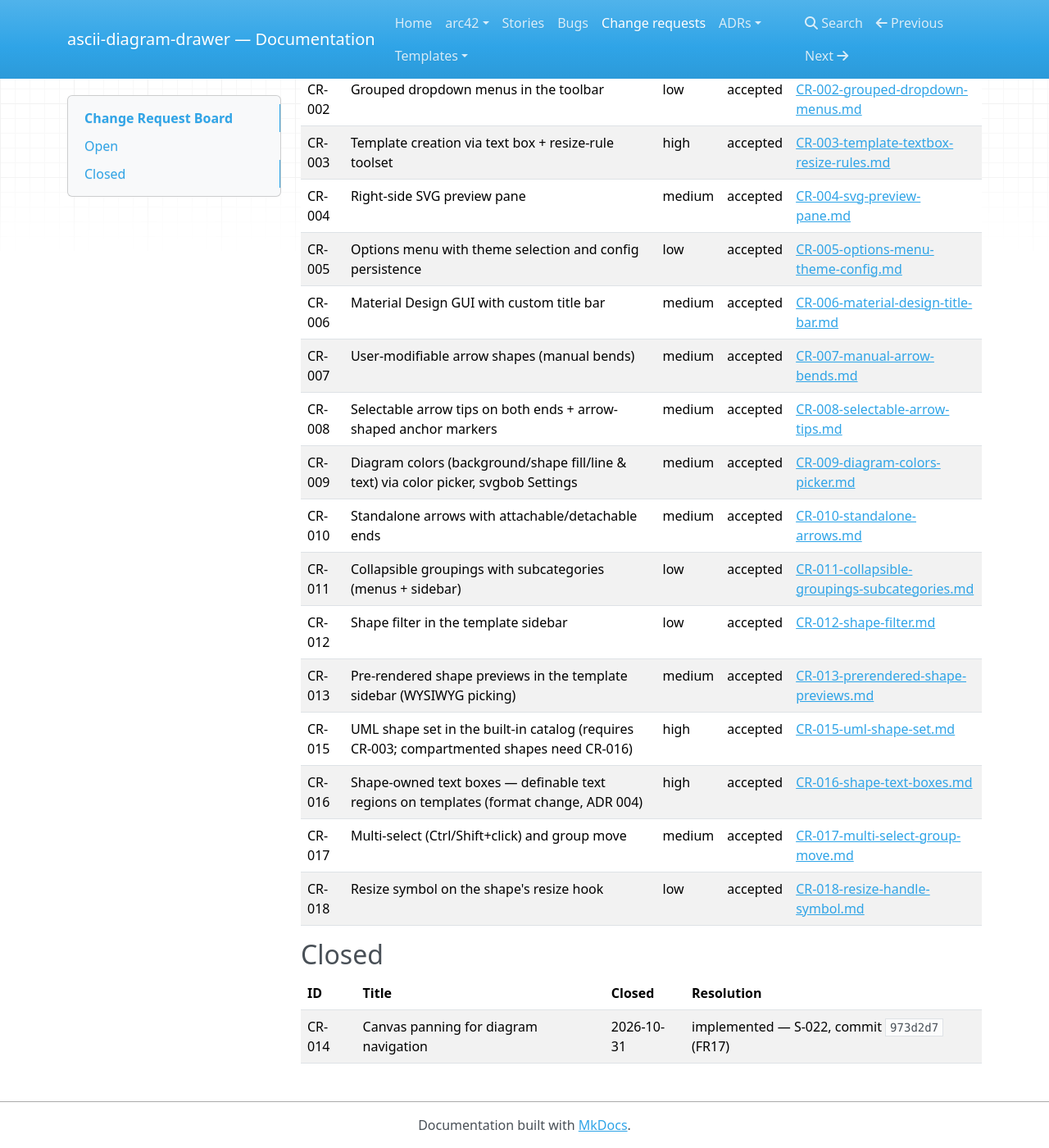
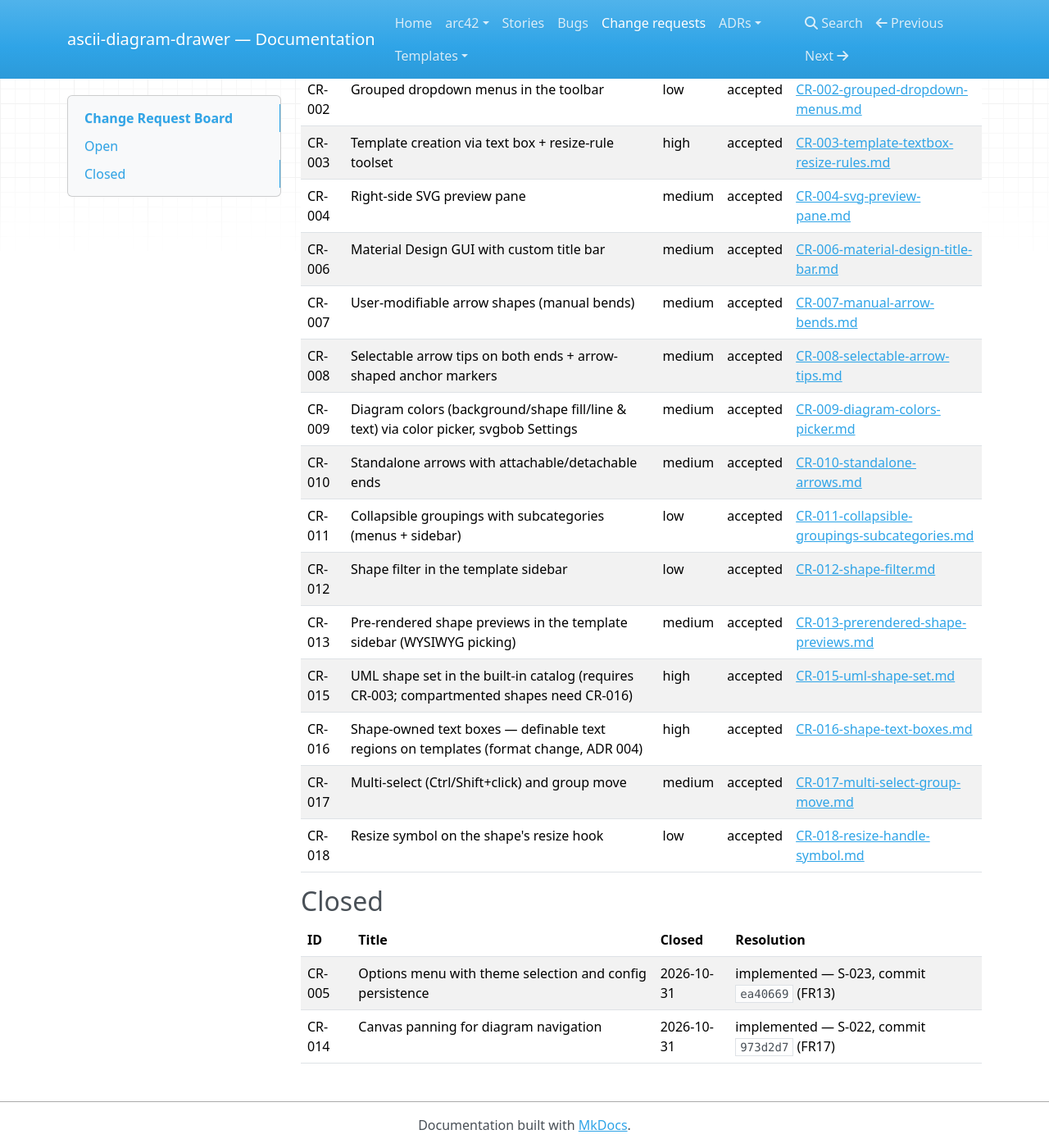
Before and after one commit to Reto411/ascii-diagram-drawer, an MkDocs documentation site: the page built from doc/crs/CRS.md, in a window 1280 px wide and 1400 px high, scrolled down 326 px. Shown: the whole window at 82% size. Built offline with MkDocs 1.6.1, drawn with Linux system fonts in a browser that asks for light colours; nearby versions of some CDN libraries.

Commit message:
CR-005 → implemented (S-023, ea40669) — closed on the CR board

```diff
--- a/doc/crs/CRS.md
+++ b/doc/crs/CRS.md
@@ -18,7 +18,6 @@ Filed via the **change-request skill** (`.agents/skills/change-request/SKILL.md`
 | CR-002 | Grouped dropdown menus in the toolbar | low | accepted | [CR-002-grouped-dropdown-menus.md](CR-002-grouped-dropdown-menus.md) |
 | CR-003 | Template creation via text box + resize-rule toolset | high | accepted | [CR-003-template-textbox-resize-rules.md](CR-003-template-textbox-resize-rules.md) |
 | CR-004 | Right-side SVG preview pane | medium | accepted | [CR-004-svg-preview-pane.md](CR-004-svg-preview-pane.md) |
-| CR-005 | Options menu with theme selection and config persistence | low | accepted | [CR-005-options-menu-theme-config.md](CR-005-options-menu-theme-config.md) |
 | CR-006 | Material Design GUI with custom title bar | medium | accepted | [CR-006-material-design-title-bar.md](CR-006-material-design-title-bar.md) |
 | CR-007 | User-modifiable arrow shapes (manual bends) | medium | accepted | [CR-007-manual-arrow-bends.md](CR-007-manual-arrow-bends.md) |
 | CR-008 | Selectable arrow tips on both ends + arrow-shaped anchor markers | medium | accepted | [CR-008-selectable-arrow-tips.md](CR-008-selectable-arrow-tips.md) |
@@ -36,4 +35,5 @@ Filed via the **change-request skill** (`.agents/skills/change-request/SKILL.md`
 
 | ID | Title | Closed | Resolution |
 |----|--------|--------|------------|
+| CR-005 | Options menu with theme selection and config persistence | 2026-10-31 | implemented — S-023, commit `ea40669` (FR13) |
 | CR-014 | Canvas panning for diagram navigation | 2026-10-31 | implemented — S-022, commit `973d2d7` (FR17) |
```
Also changed, not shown: doc/crs/CR-005-options-menu-theme-config.md (+2 -2 lines).
